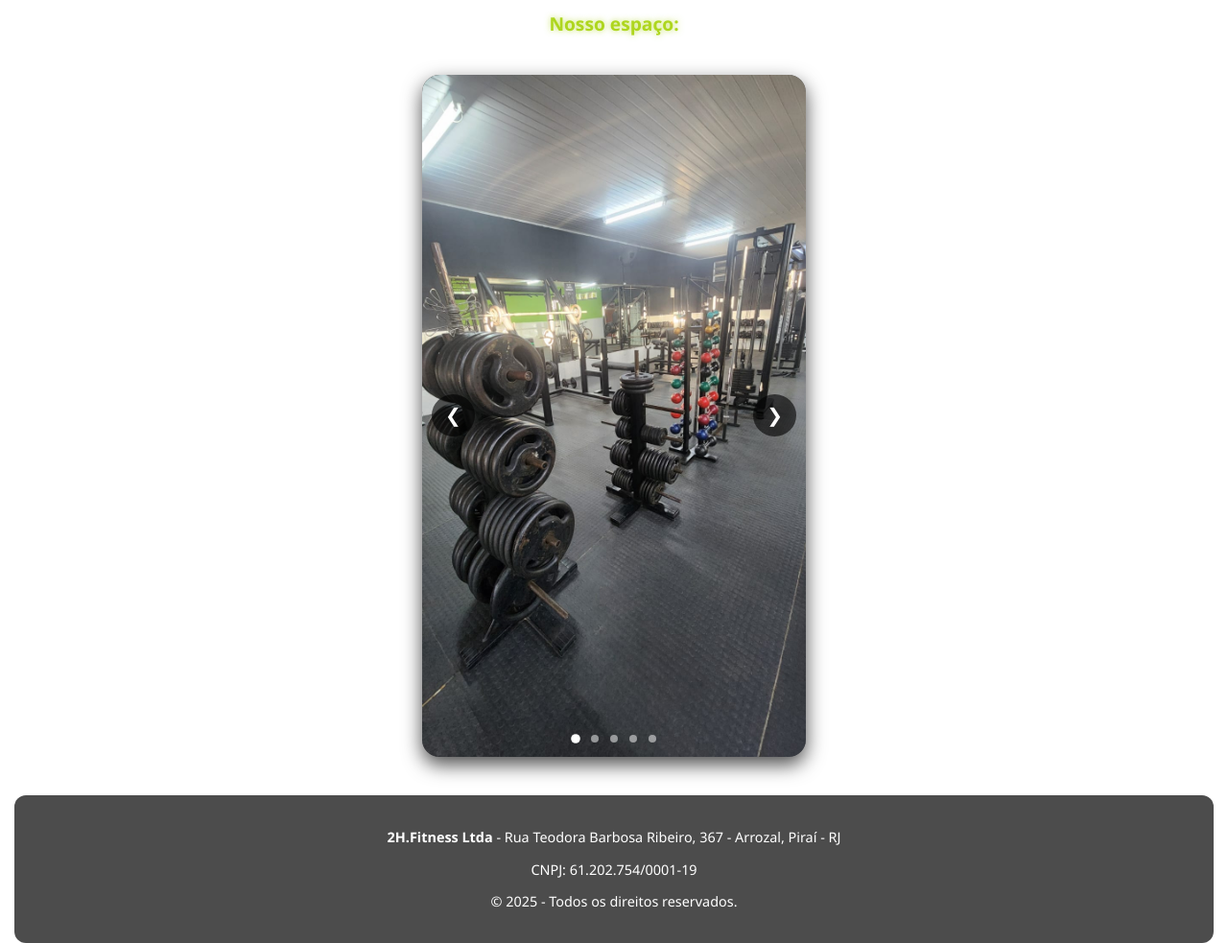
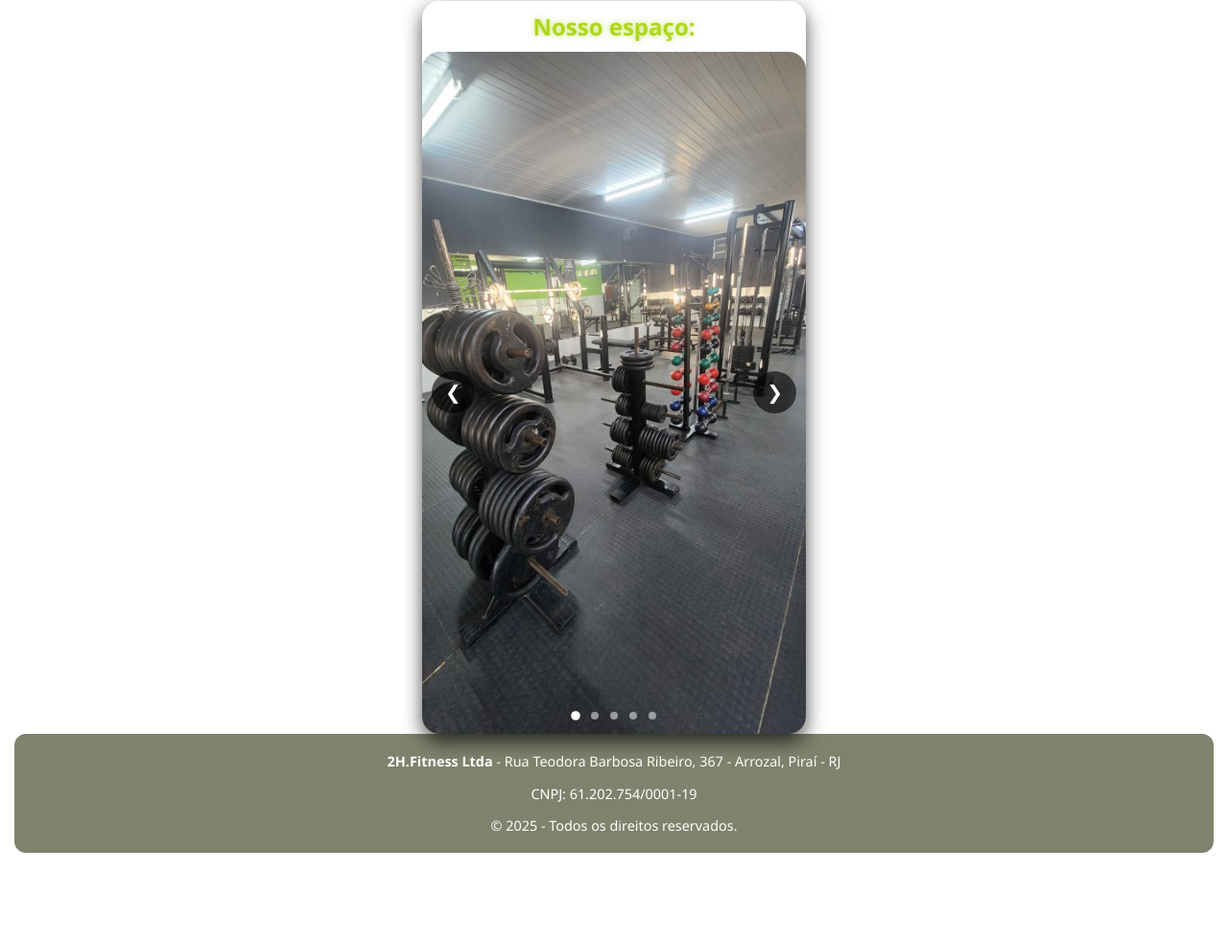
Before and after one commit to huilaribeiro85/2hfitness, a plain HTML site: page index.html in a window 1280 px wide. Shown: the part 1039-2022 px from the top of the page at 96% size. After the commit the page ends 1928 px from the top, so only its background shows below. Drawn offline with Linux system fonts and the light colour scheme.

Commit message:
Update index.html

```diff
--- a/index.html
+++ b/index.html
@@ -172,10 +172,9 @@
     /* Carrossel */
     .servico-container {
       max-width: 400px;
-      margin: 40px auto;
+      margin: 0px auto;
       border-radius: 18px;
       overflow: hidden;
-      background: rgba(0,0,0,0.6);
       box-shadow: 0 8px 20px rgba(0,0,0,0.7);
       position: relative;
     }
@@ -333,8 +332,9 @@
   </div>
 
   <!-- Carrossel -->
-  <h3>Nosso espaço:</h3>
+
   <div class="servico-container">
+  <h1>Nosso espaço:</h1>
     <div class="carousel">
       <button class="arrow arrow-left">&#10094;</button>
       <div class="carousel-images" id="carouselImages">
@@ -357,7 +357,11 @@
   </div>
   <!-- Fim do Carrossel -->
 
-<footer style="margin-top: 40px; padding: 20px 10px; background: rgba(0, 0, 0, 0.7); border-radius: 12px; color: white; font-size: 0.9em;">
+<footer style="padding: 5px;
+				border-radius: 12px;
+			   background: rgba(73, 77, 47, 0.7);
+			   color: white;
+			   font-size: 0.9em;">
 <p><b>2H.Fitness Ltda</b> - Rua Teodora Barbosa Ribeiro, 367 - Arrozal, Piraí - RJ</p>
 <p>CNPJ: 61.202.754/0001-19</p>
 <p>&copy; 2025 - Todos os direitos reservados.</p>
```
